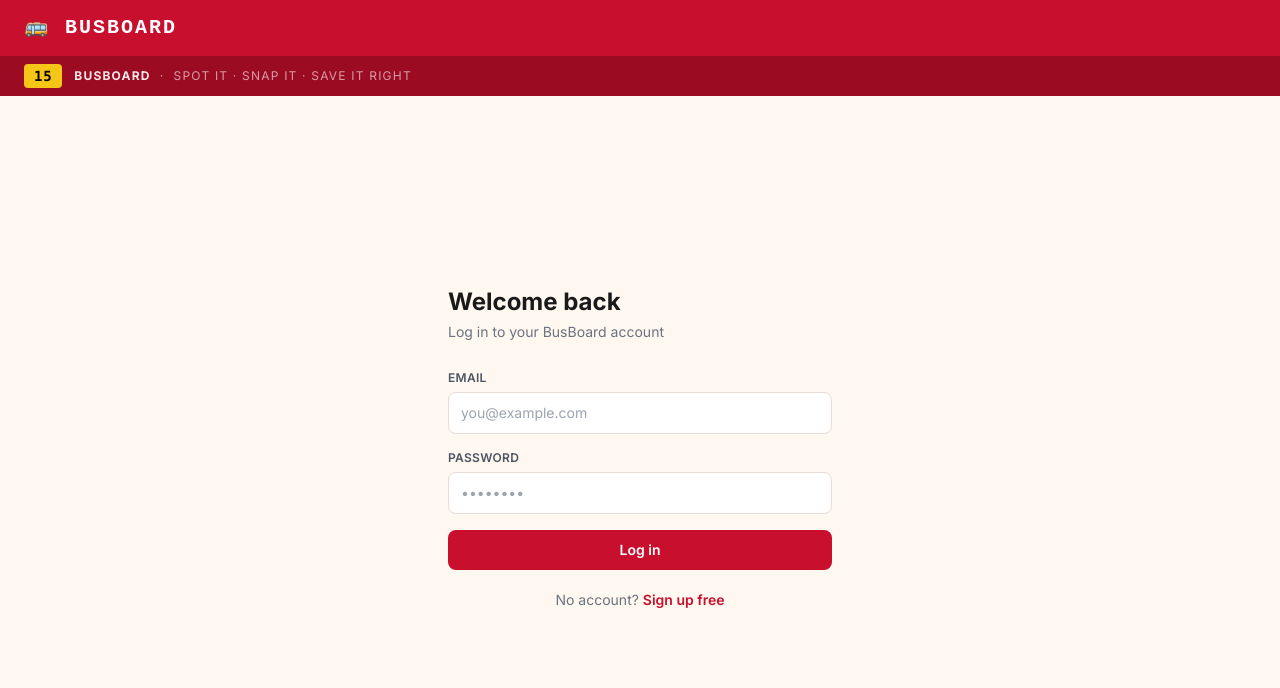
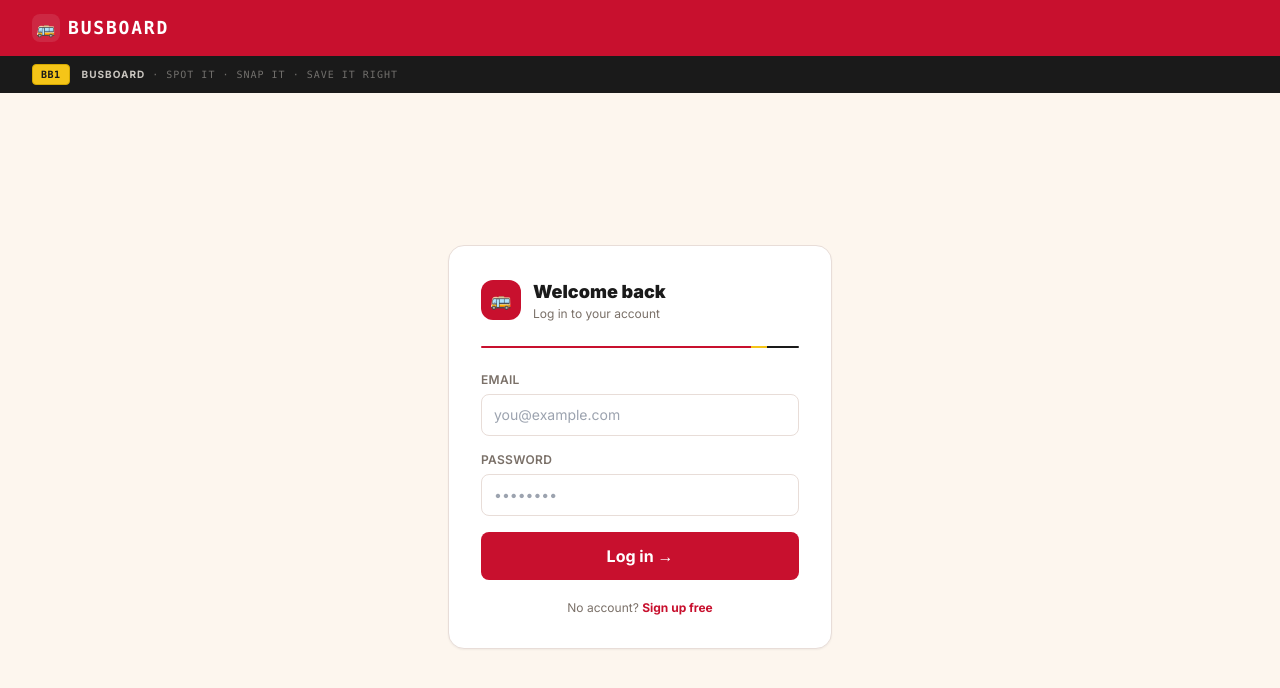
Before and after one commit to themaskedcoder1234/busboard-web, a Next.js app: page /login in a window 1280 px wide. Shown: the top 688 px of the page. Built offline with nearby package versions, Linux system fonts and the light colour scheme.

Commit message:
Update page.js

```diff
--- a/src/app/login/page.js
+++ b/src/app/login/page.js
@@ -6,15 +6,14 @@ import { createClient } from '@/lib/supabase-browser'
 
 export default function LoginPage() {
   const router = useRouter()
-  const [email, setEmail] = useState('')
+  const [email, setEmail]       = useState('')
   const [password, setPassword] = useState('')
-  const [error, setError] = useState('')
-  const [loading, setLoading] = useState(false)
+  const [error, setError]       = useState('')
+  const [loading, setLoading]   = useState(false)
 
   async function handleLogin(e) {
     e.preventDefault()
-    setLoading(true)
-    setError('')
+    setLoading(true); setError('')
     const supabase = createClient()
     const { error } = await supabase.auth.signInWithPassword({ email, password })
     if (error) { setError(error.message); setLoading(false); return }
@@ -23,51 +22,69 @@ export default function LoginPage() {
   }
 
   return (
-    <div className="min-h-screen flex flex-col">
-      <nav className="bg-[#C8102E] px-6 h-14 flex items-center">
-        <Link href="/" className="text-white font-bold tracking-widest text-xl" style={{fontFamily:'monospace'}}>
-          🚌 BUSBOARD
+    <div className="min-h-screen flex flex-col bg-[#FDF6EE]">
+      <nav className="bg-[#C8102E] px-4 sm:px-8 h-14 flex items-center">
+        <Link href="/" className="flex items-center gap-2">
+          <div className="w-7 h-7 bg-white/10 rounded-lg flex items-center justify-center">
+            <span className="text-white text-base">🚌</span>
+          </div>
+          <span className="text-white font-black tracking-widest text-lg font-mono">BUSBOARD</span>
         </Link>
       </nav>
-      <div className="bg-[#9B0B22] px-6 py-2 flex items-center gap-3">
-        <span className="bg-[#F5C518] text-black font-bold text-sm px-2.5 py-0.5 rounded font-mono tracking-wider">15</span>
-        <span className="text-white/60 text-xs tracking-widest uppercase"><strong className="text-white/90">BusBoard</strong> &nbsp;·&nbsp; Spot it · Snap it · Save it right</span>
+      <div className="bg-[#1A1A1A] px-4 sm:px-8 py-2 flex items-center gap-3">
+        <div className="bg-[#F5C518] text-[#1A1A1A] font-black text-[10px] px-2 py-0.5 rounded font-mono tracking-wider border border-[#D4A800]">BB1</div>
+        <span className="text-[#F5F0E8]/40 text-[10px] tracking-widest uppercase font-mono">
+          <strong className="text-[#F5F0E8]/80">BusBoard</strong>&nbsp;·&nbsp;Spot it · Snap it · Save it right
+        </span>
       </div>
 
-      <main className="flex-1 flex items-center justify-center px-6 py-16">
+      <main className="flex-1 flex items-center justify-center px-4 py-16">
         <div className="w-full max-w-sm">
-          <h1 className="text-2xl font-bold text-charcoal mb-1">Welcome back</h1>
-          <p className="text-gray-500 text-sm mb-7">Log in to your BusBoard account</p>
+          <div className="bg-white border border-[#E8DDD8] rounded-2xl p-8 shadow-sm">
+            {/* Header */}
+            <div className="flex items-center gap-3 mb-6">
+              <div className="w-10 h-10 bg-[#C8102E] rounded-xl flex items-center justify-center">
+                <span className="text-white text-lg">🚌</span>
+              </div>
+              <div>
+                <h1 className="text-lg font-black text-[#1A1A1A]">Welcome back</h1>
+                <p className="text-[#7A7068] text-xs">Log in to your account</p>
+              </div>
+            </div>
+
+            {/* Livery stripe */}
+            <div className="flex h-0.5 mb-6 rounded overflow-hidden">
+              <div className="flex-1 bg-[#C8102E]" />
+              <div className="w-4 bg-[#F5C518]" />
+              <div className="w-8 bg-[#1A1A1A]" />
+            </div>
 
             <form onSubmit={handleLogin} className="space-y-4">
               <div>
-              <label className="block text-xs font-semibold text-gray-600 uppercase tracking-wide mb-1.5">Email</label>
+                <label className="block text-xs font-semibold text-[#7A7068] uppercase tracking-wide mb-1.5">Email</label>
                 <input type="email" value={email} onChange={e => setEmail(e.target.value)}
                   className="input" placeholder="you@example.com" required />
               </div>
               <div>
-              <label className="block text-xs font-semibold text-gray-600 uppercase tracking-wide mb-1.5">Password</label>
+                <label className="block text-xs font-semibold text-[#7A7068] uppercase tracking-wide mb-1.5">Password</label>
                 <input type="password" value={password} onChange={e => setPassword(e.target.value)}
                   className="input" placeholder="••••••••" required />
               </div>
-
               {error && (
-              <div className="bg-red-50 border border-red-200 text-red-800 text-sm px-3 py-2.5 rounded-lg">
+                <div className="bg-red-50 border border-red-200 text-red-800 text-xs px-3 py-2.5 rounded-lg">
                   {error}
                 </div>
               )}
-
-            <button type="submit" disabled={loading} className="btn-red w-full py-2.5">
-              {loading ? 'Logging in…' : 'Log in'}
+              <button type="submit" disabled={loading} className="btn-red w-full py-3 text-base font-bold mt-2">
+                {loading ? 'Logging in…' : 'Log in →'}
               </button>
             </form>
 
-          <p className="text-center text-sm text-gray-500 mt-5">
+            <p className="text-center text-xs text-[#7A7068] mt-5">
               No account?{' '}
-            <Link href="/signup" className="text-[#C8102E] font-semibold hover:underline">
-              Sign up free
-            </Link>
+              <Link href="/signup" className="text-[#C8102E] font-bold hover:underline">Sign up free</Link>
             </p>
+          </div>
         </div>
       </main>
     </div>
```
Lines whose indentation alone changed are shown as unchanged.
